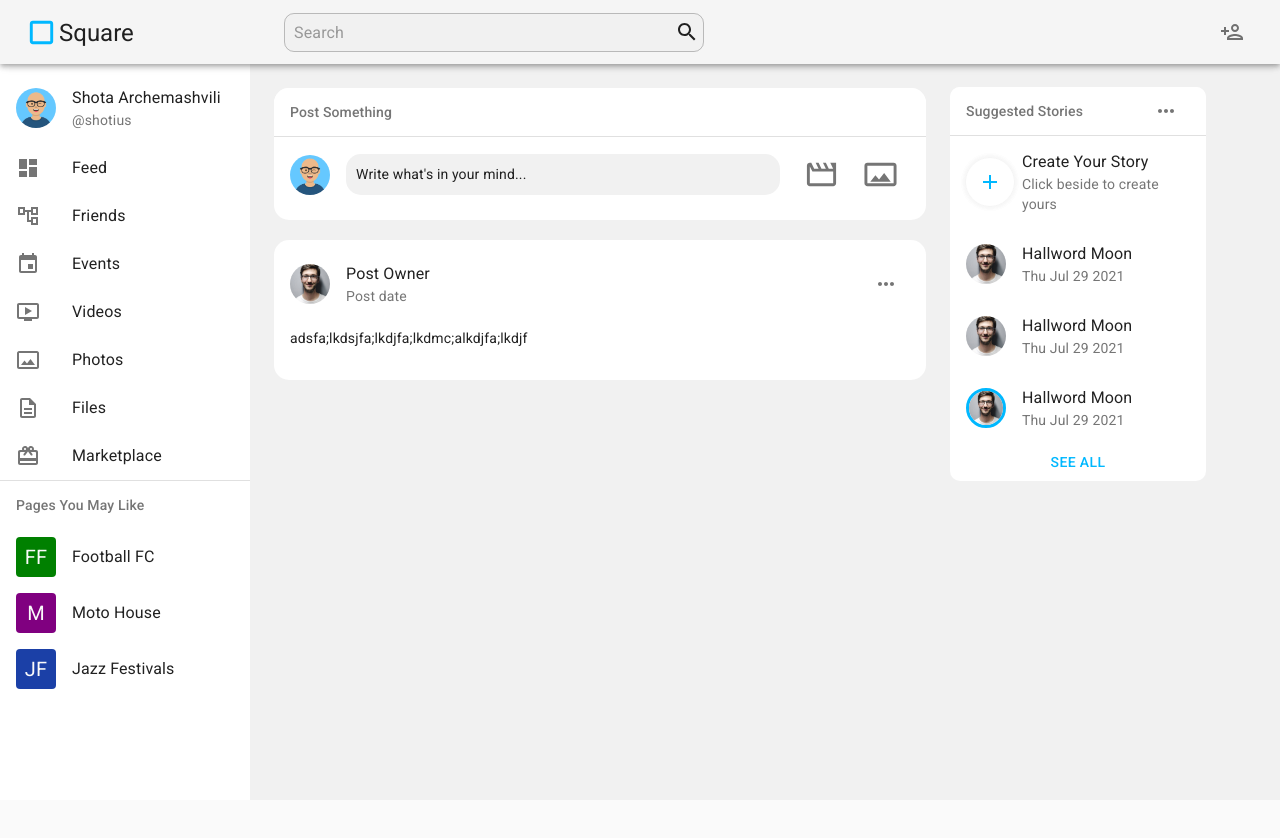
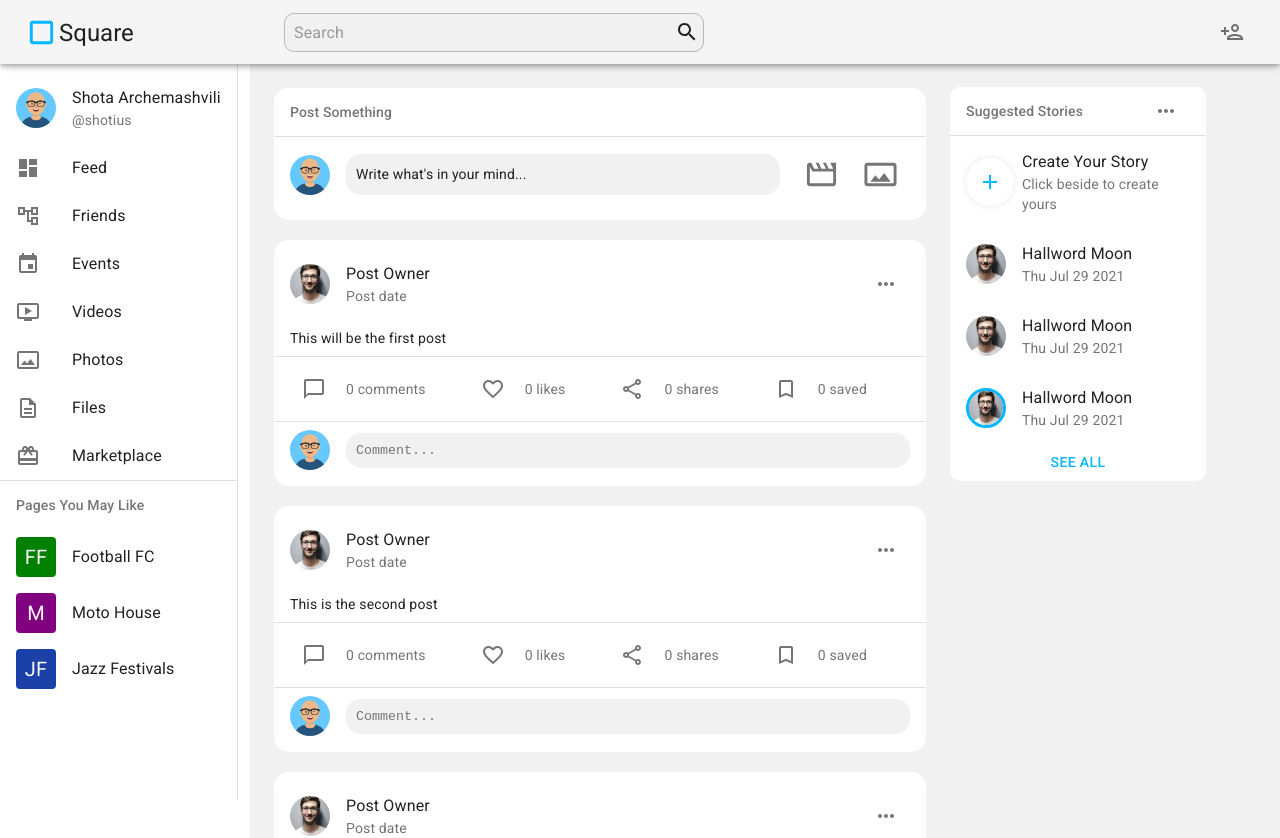
Before and after one commit to VanoAkofashvili/node_react_social_media, a React (Create React App) app in the folder frontend/: page / in a window 1280 px wide. Shown: the top 838 px of the page. Before the commit the page ends 800 px from the top, so only its background shows below. Built offline with nearby package versions, Linux system fonts and the light colour scheme.

Commit message:
side bar fixed and posts render dinamicaly, missing addition of comments

```diff
--- a/frontend/src/components/Home/Main/Main.tsx
+++ b/frontend/src/components/Home/Main/Main.tsx
@@ -54,6 +54,21 @@ const useStyles = makeStyles((theme: Theme) =>
 const Main: React.FC = () => {
   const classes = useStyles();
 
+  const posts = [
+    {
+      id: "1",
+      text: "This will be the first post"
+    },
+    {
+      id: "2",
+      text: "This is the second post"
+    },
+    {
+      id: "3",
+      text: "This is third post"
+    }
+  ]
+
   return (
     <main className={classes.root}>
       <Toolbar />
@@ -88,7 +103,9 @@ const Main: React.FC = () => {
           </div>
         </ListItem>
       </List>
-      <Post />
+      {posts.map(post => (
+        <Post post={post} />
+      ))}
     </main>
   );
 };
--- a/frontend/src/components/Home/Posts/Post.tsx
+++ b/frontend/src/components/Home/Posts/Post.tsx
@@ -1,18 +1,27 @@
 import React from "react";
 import { createStyles, makeStyles, Theme } from "@material-ui/core/styles";
 import {
-  Box,
   List,
   ListItem,
   ListItemAvatar,
   ListItemText,
   Avatar,
   IconButton,
-//   Divider
+  ListItemIcon,
+  Divider,
+  TextareaAutosize,
 } from "@material-ui/core";
 import MoreHorizOutlinedIcon from "@material-ui/icons/MoreHorizOutlined";
 
+import ChatBubbleOutlineOutlinedIcon from "@material-ui/icons/ChatBubbleOutlineOutlined";
+import FavoriteBorderOutlinedIcon from "@material-ui/icons/FavoriteBorderOutlined";
+// import FavoriteOutlinedIcon from "@material-ui/icons/FavoriteOutlined";
+import ShareOutlinedIcon from "@material-ui/icons/ShareOutlined";
+import BookmarkBorderOutlinedIcon from "@material-ui/icons/BookmarkBorderOutlined";
+
 import postOwnerAvatar from "../../../assets/avatar/2.jpeg";
+import profileAvatar from "../../../assets/avatar/1.jpg";
+import { MainBackground } from "../../../assets/const/colors";
 
 const useStyles = makeStyles((theme: Theme) =>
   createStyles({
@@ -21,16 +30,32 @@ const useStyles = makeStyles((theme: Theme) =>
       marginTop: "20px",
       borderRadius: "15px",
     },
-    header: {},
+    actionsToPost: {
+      display: "flex",
+      alignItems: "center",
+      justifyContent: "space-between",
+    },
+    commentField: {
+      border: "none",
+      resize: "none",
+      outline: "none",
+      width: "100%",
+      padding: "10px",
+      borderRadius: "15px",
+      backgroundColor: MainBackground,
+    },
   })
 );
 
-const Post: React.FC = () => {
+interface PostProps {
+  post: { id: string; text: string };
+}
+
+const Post: React.FC<PostProps> = props => {
   const classes = useStyles();
 
   return (
     <div className={classes.root}>
-      <Box component="div" className={classes.header}>
       <List>
         <ListItem>
           <ListItemAvatar>
@@ -42,15 +67,48 @@ const Post: React.FC = () => {
           </IconButton>
         </ListItem>
         <ListItem>
-            <Box>adsfa;lkdsjfa;lkdjfa;lkdmc;alkdjfa;lkdjf</Box>
-            {/* here will go content */}
+          {props.post.text}
         </ListItem>
+        <Divider />
+        <ListItem className={classes.actionsToPost}>
+          <ListItemIcon>
+            <IconButton>
+              <ChatBubbleOutlineOutlinedIcon />
+            </IconButton>
+          </ListItemIcon>
+          <ListItemText secondary={`${0} comments`} />
+          <ListItemIcon>
+            <IconButton>
+              <FavoriteBorderOutlinedIcon />
+            </IconButton>
+          </ListItemIcon>
+          <ListItemText secondary={`${0} likes`} />
+          <ListItemIcon>
+            <IconButton>
+              <ShareOutlinedIcon />
+            </IconButton>
+          </ListItemIcon>
+          <ListItemText secondary={`${0} shares`} />
+          <ListItemIcon>
+            <IconButton>
+              <BookmarkBorderOutlinedIcon />
+            </IconButton>
+          </ListItemIcon>
+          <ListItemText secondary={`${0} saved`} />
+        </ListItem>
+        <Divider />
         <ListItem>
-
+          <ListItemAvatar>
+            <Avatar alt="profile avatar" src={profileAvatar} />
+          </ListItemAvatar>
+          <TextareaAutosize
+            aria-label="comment field"
+            placeholder="Comment..."
+            className={classes.commentField}
+          />
         </ListItem>
       </List>
-      </Box>
     </div>
   );
-}
-export default Post
+};
+export default Post;
--- a/frontend/src/components/Home/Sidebar/Sidebar.tsx
+++ b/frontend/src/components/Home/Sidebar/Sidebar.tsx
@@ -5,9 +5,9 @@ import {
   ListItemIcon,
   ListItem,
   ListItemAvatar,
-  Box,
   Divider,
   ListSubheader,
+  Drawer,
 } from "@material-ui/core";
 import { ListItemText, Toolbar } from "@material-ui/core";
 import DashboardIcon from "@material-ui/icons/Dashboard";
@@ -31,11 +31,14 @@ const useStyles = makeStyles((theme: Theme) =>
       flexShrink: 0,
       minHeight: "100vh",
       display: "none",
-      backgroundColor: "white"
+      backgroundColor: "white",
+      border: 'none'
     },
     drawerClose: {
       display: "block",
-      // position: "fixed",
+    },
+    list: {
+      border: "none",
     },
     FF: {
       backgroundColor: "green",
@@ -54,9 +57,12 @@ const Sidebar: React.FC = () => {
   const matches = useMediaQuery("(min-width: 712px)");
 
   return (
-    <Box className={clsx(classes.drawer, matches && classes.drawerClose)}>
+    <Drawer
+      variant="permanent"
+      className={clsx(classes.drawer, matches && classes.drawerClose)}
+    >
       <Toolbar />
-      <List component="nav">
+      <List component="nav" className={classes.list}>
         <ListItem>
           <ListItemAvatar>
             <Avatar alt="profile" src={profileAvatar} />
@@ -133,7 +139,7 @@ const Sidebar: React.FC = () => {
           <ListItemText primary="Jazz Festivals" />
         </ListItem>
       </List>
-    </Box>
+    </Drawer>
   );
-}
-export default Sidebar
+};
+export default Sidebar;
```
Also changed, not shown: frontend/src/components/Footer/index.js (deleted, +0 -9 lines), frontend/src/components/Header/index.ts (renamed from frontend/src/components/Header/index.js), frontend/src/components/Home/Main/index.ts (renamed from frontend/src/components/Home/Main/index.js), frontend/src/components/Home/Posts/index.ts (renamed from frontend/src/components/Home/Posts/index.js), frontend/src/components/Home/Sidebar/index.ts (renamed from frontend/src/components/Home/Sidebar/index.js), frontend/src/components/Home/Stories/index.ts (renamed from frontend/src/components/Home/Stories/index.js), frontend/src/components/Home/index.ts (renamed from frontend/src/components/Home/index.js), frontend/src/components/Modals/NewPost/index.ts (renamed from frontend/src/components/Modals/NewPost/index.js). Lines whose indentation alone changed are shown as unchanged.
